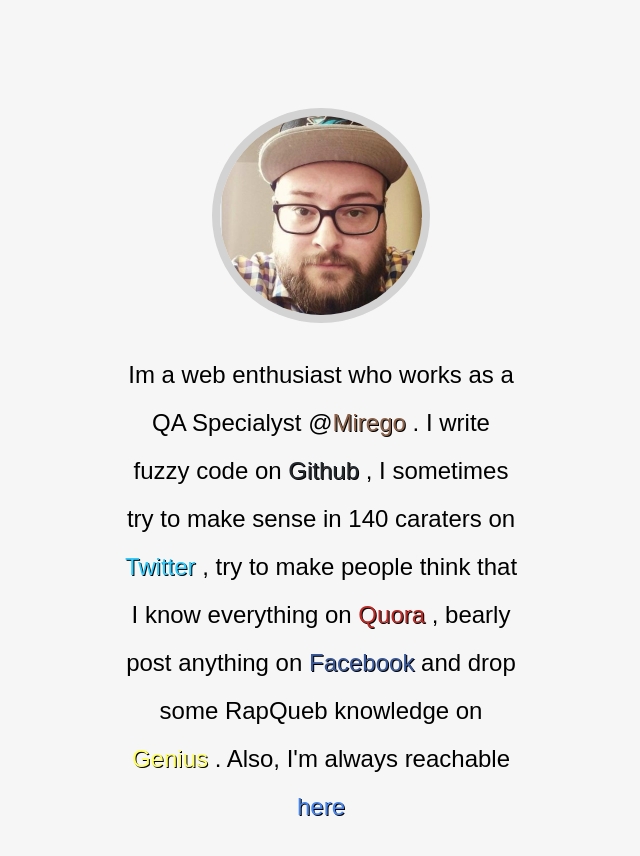
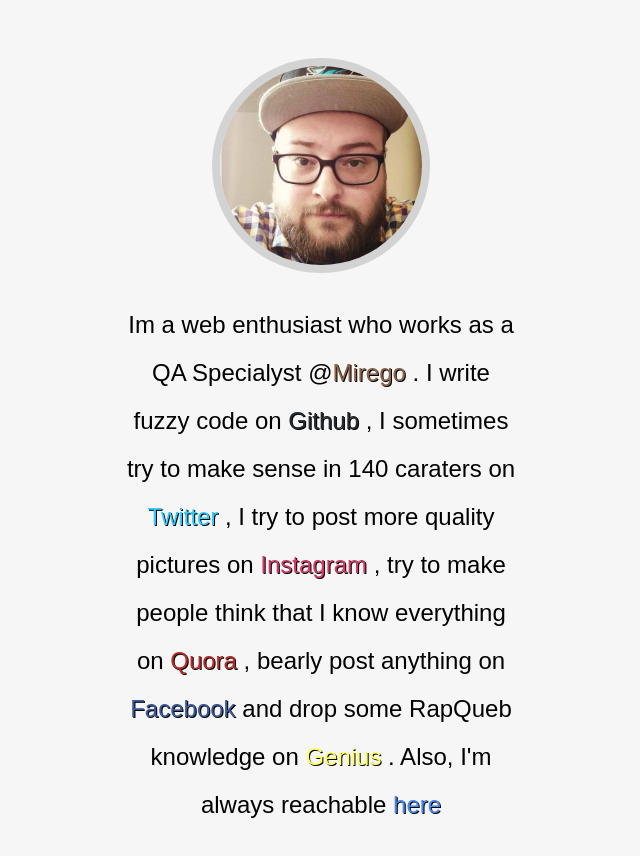
Before and after one commit to Phillach/one-pager-resume, a plain HTML site: page index.html in a window 1280 px wide. Shown: the whole page, without its empty margins (319-959 px from the left). Drawn offline with Linux system fonts and the light colour scheme; a web font is replaced by a local one.

Commit message:
Added Instagram to bio

```diff
--- a/assets/css/0-tools/vars.sass
+++ b/assets/css/0-tools/vars.sass
@@ -7,6 +7,7 @@ $red: #b92b27
 $fbblue: #3b5998
 $yellow: #ffff64
 $gblue: #4885ed
+$instaorange: #D23968
 
 // Awesome fonts
 $pavanam: 'Pavanam', sans-serif
--- a/assets/css/1-pages/one-pager-resume.sass
+++ b/assets/css/1-pages/one-pager-resume.sass
@@ -7,7 +7,7 @@ body
   align-items: center
 
 .content-wrapper
-  margin-top: 100px
+  margin-top: 50px
   margin-left: 25px
   margin-right: 25px
 
@@ -37,6 +37,8 @@ body
   color: $yellow
 .gmail
   color: $gblue
+.instagram
+  color: $instaorange
 
 .picture
   border-radius: 100%
--- a/index.html
+++ b/index.html
@@ -18,6 +18,7 @@
         Im a web enthusiast who works as a QA Specialyst @<span><a class="mirego" href="https://www.mirego.com/en" target="_blank">Mirego</a></span> .
         I write fuzzy code on <span><a class="github" href="https://github.com/phillach" target="_blank">Github</a></span> ,
         I sometimes try to make sense in 140 caraters on <span><a class="twitter" href="https://twitter.com/phillach" target="_blank">Twitter</a></span> ,
+        I try to post more quality pictures on <span><a class="instagram"  href="https://www.instagram.com/phil_lach" target="_blank">Instagram</a></span> ,
         try to make people think that I know everything on <span><a class="quora" href="https://www.quora.com/profile/Philippe-Lachance-2" target="_blank">Quora</a></span> ,
         bearly post anything on <span><a class="facebook" href="https://www.facebook.com/lachanphil" target="_blank">Facebook</a></span>
         and drop some RapQueb knowledge on <span><a class="genius" href="https://genius.com/phillach" target="_blank">Genius</a></span> .
```
Also changed, not shown: assets/css/app.css.
